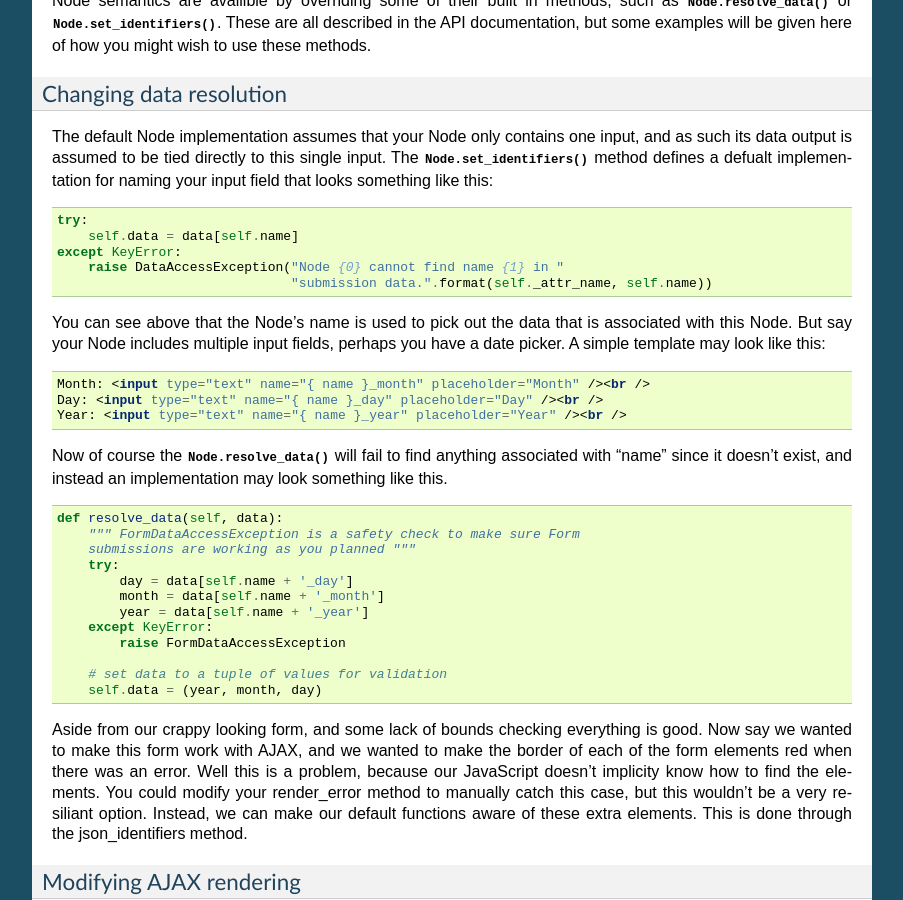
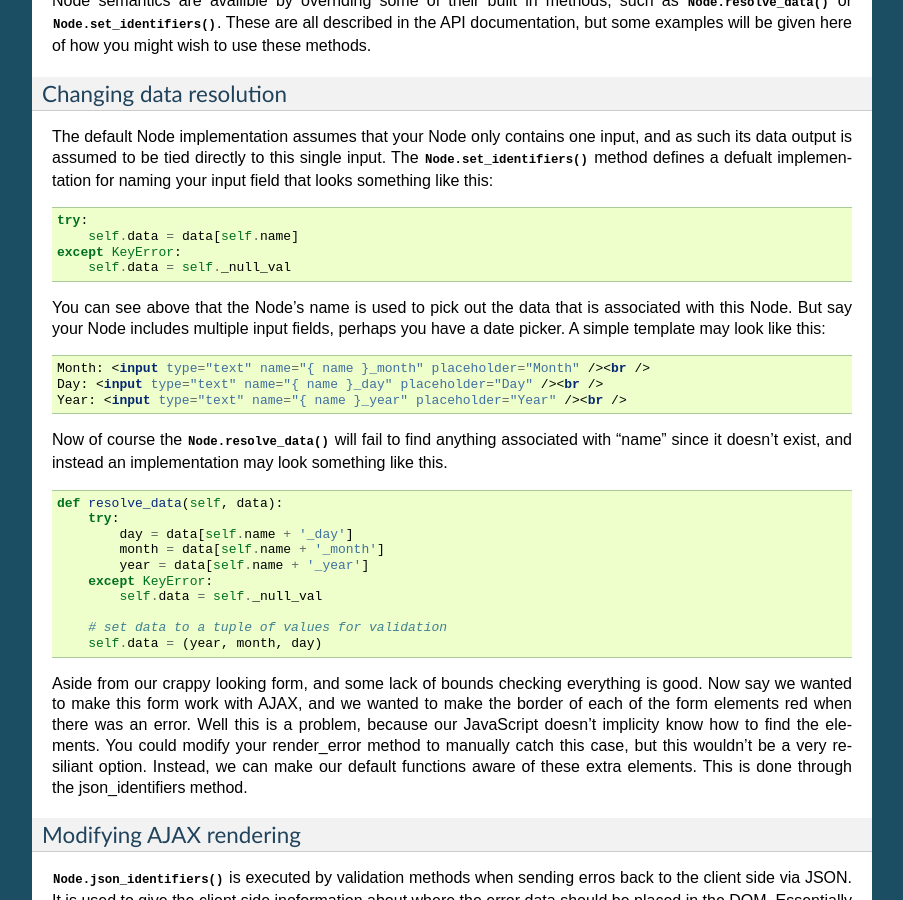
Before and after one commit to icook/yota, a Sphinx documentation site: the page built from docs/Nodes.rst, in a window 1280 px wide and 900 px high, scrolled down 2649 px. Shown: the whole window, without its empty margins (198-1101 px from the left). Built offline with Sphinx 7.4.7, drawn with Linux system fonts in a browser that asks for light colours.

Commit message:
* Purged DataAccessException and replaced it with the _null_val semantic * Made proper adjustments to the docs referring to the exception * Fixed some broken links in the docs
Closes #74

```diff
--- a/docs/Form.rst
+++ b/docs/Form.rst
@@ -141,6 +141,8 @@ A standard pattern would be to set the Form class object _renderer attribute
 allowing the attribute change to be effectively global. This would normally be
 done in whatever setup function your web framework provides.
 
+.. _dynamic_forms:
+
 Dynamic Forms
 ==========================
 One of the key features of Yota is the ability to make changes to the Form
--- a/docs/Nodes.rst
+++ b/docs/Nodes.rst
@@ -182,8 +182,7 @@ naming your input field that looks something like this:
         try:
             self.data = data[self.name]
         except KeyError:
-            raise DataAccessException("Node {0} cannot find name {1} in "
-                                      "submission data.".format(self._attr_name, self.name))
+            self.data = self._null_val
 
 You can see above that the Node's name is used to pick out the data that is
 associated with this Node. But say your Node includes multiple input fields,
@@ -202,14 +201,12 @@ something like this.
 .. code-block:: python
 
     def resolve_data(self, data):
-        """ FormDataAccessException is a safety check to make sure Form
-        submissions are working as you planned """
         try:
             day = data[self.name + '_day']
             month = data[self.name + '_month']
             year = data[self.name + '_year']
         except KeyError:
-            raise FormDataAccessException
+            self.data = self._null_val
 
         # set data to a tuple of values for validation
         self.data = (year, month, day)
```
Also changed, not shown: docs/Validators.rst (+13 -13 lines), 3 other files.
